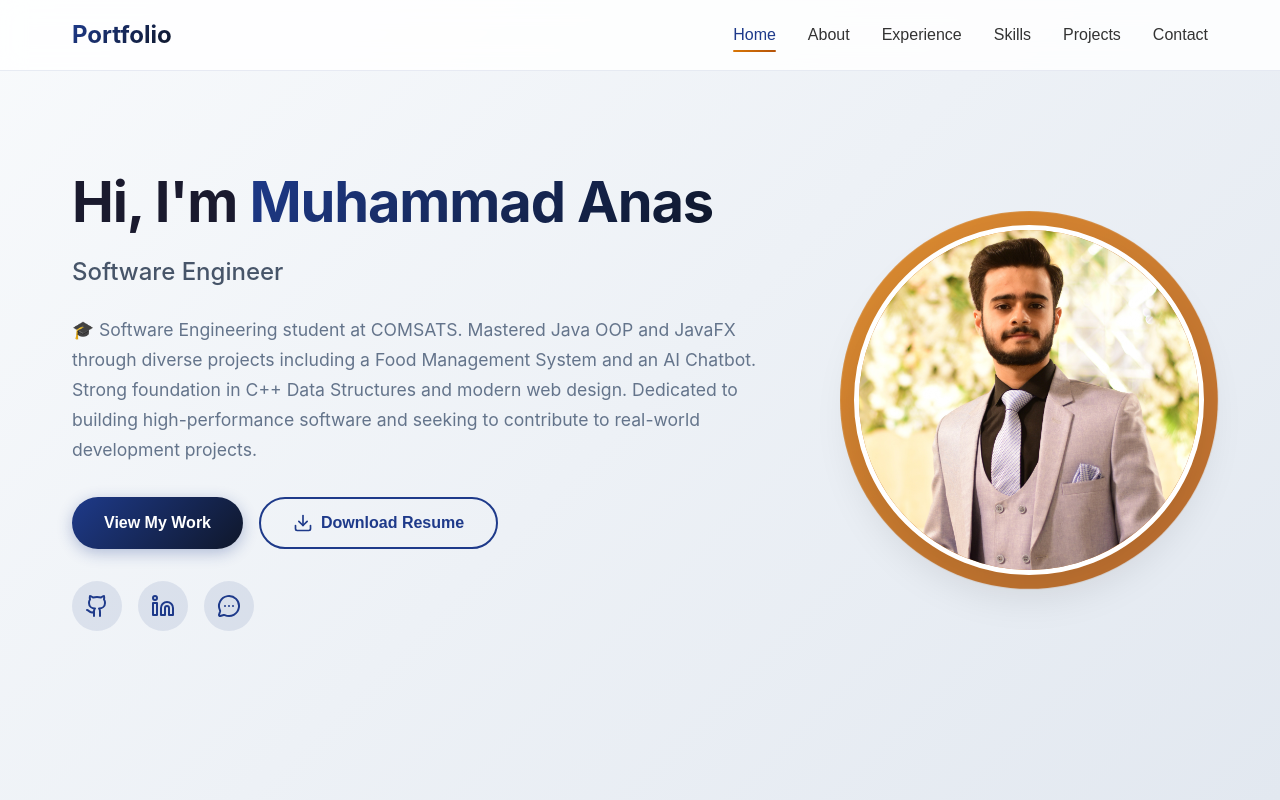
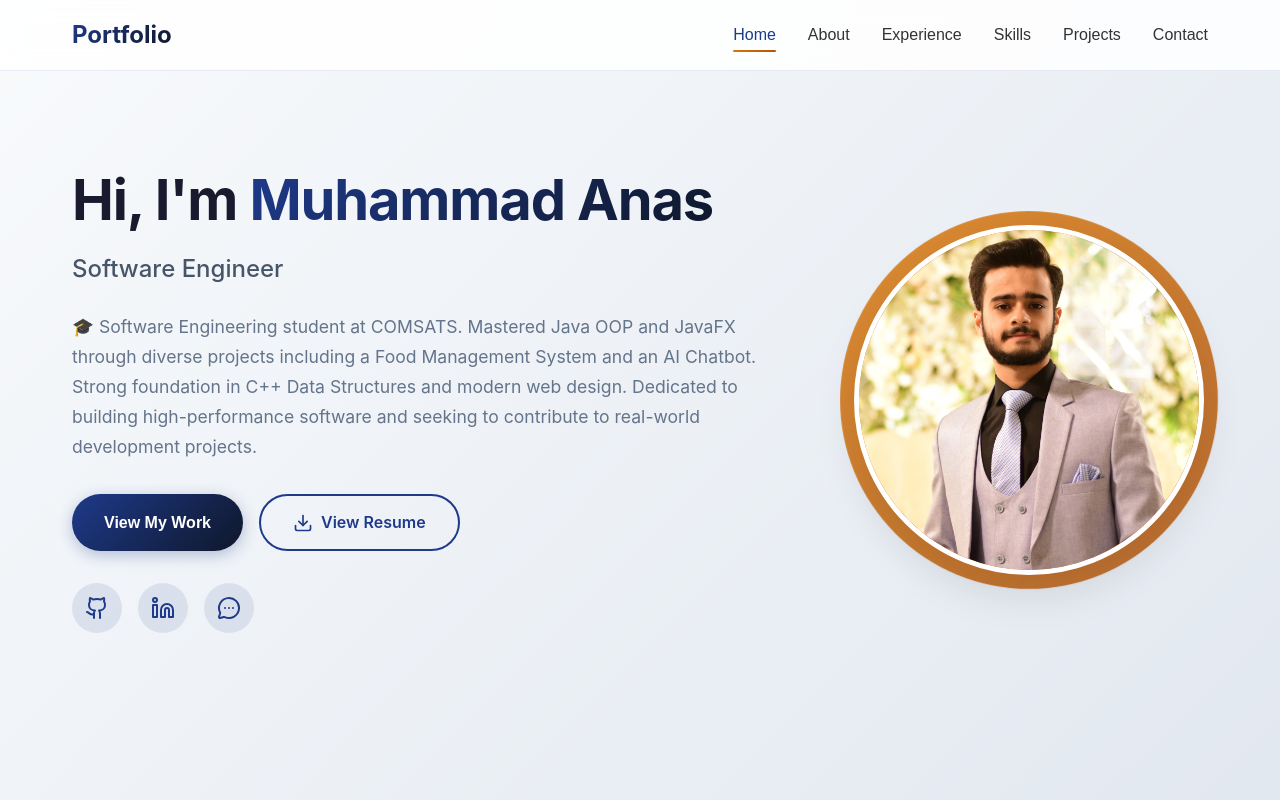
Before and after one commit to MuhammadAnas126/anas-portfolio, a React (Create React App) app in the folder my-portfolio/: page / in a window 1280 px wide. Shown: the top 800 px of the page. Built offline with nearby package versions, Linux system fonts and the light colour scheme.

Commit message:
feat: update Portfolio.js

```diff
--- a/my-portfolio/src/Portfolio.js
+++ b/my-portfolio/src/Portfolio.js
@@ -400,18 +400,6 @@
     });
   };
 
-  // Download resume function
-  const downloadResume = () => {
-    // Replace with your actual resume URL
-    const resumeUrl = 'https://rxresu.me/anasashfaq3456/muhammad-anas-software-engineer';
-    const link = document.createElement('a');
-    link.href = resumeUrl;
-    link.download = 'Muhammad_Anas_Resume.pdf';
-    document.body.appendChild(link);
-    link.click();
-    document.body.removeChild(link);
-  };
-
   // Scroll effect for navbar and animations
   useEffect(() => {
     const handleScroll = () => {
@@ -517,10 +505,16 @@
                 <button className="btn btn-primary" onClick={() => scrollToSection('projects')}>
                   View My Work
                 </button>
-                <button className="btn btn-outline" onClick={downloadResume}>
+                <a
+                  href="/Muhammad_Anas_Resume.pdf"
+                  target="_blank"
+                  rel="noopener noreferrer"
+                  className="btn btn-outline"
+                  style={{ textDecoration: 'none', display: 'inline-flex', alignItems: 'center', gap: '8px', justifyContent: 'center' }}
+                >
                   <Download size={20} />
-                  Download Resume
-                </button>
+                  View Resume
+                </a>
               </div>
               <div className="social-links">
                 <a href="https://github.com/MuhammadAnas126" target="_blank" rel="noopener noreferrer">
```
